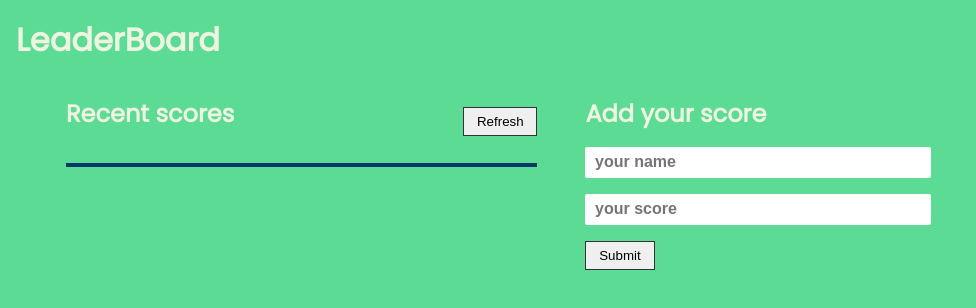
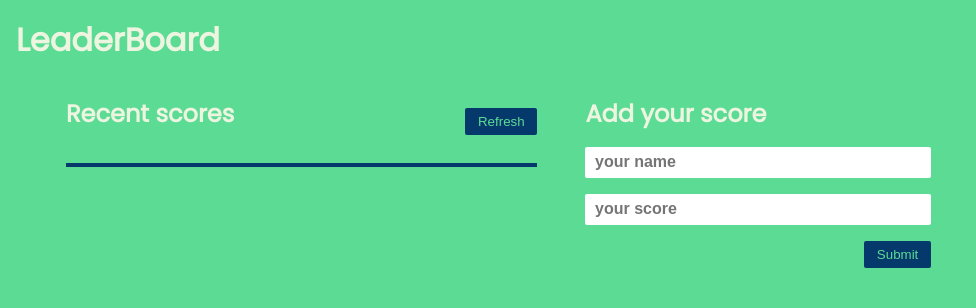
Before and after one commit to bahoz-ali/Leaderboard, a website built with webpack: page dist/index.html in a window 1280 px wide. Shown: the whole page, without its empty margins (0-976 px from the left). Built offline with nearby package versions, Linux system fonts and the light colour scheme; no server answers.

Commit message:
build the project

```diff
--- a/dist/index.html
+++ b/dist/index.html
@@ -13,7 +13,7 @@
       <div class="dashboard">
         <div class="dashboard__header">
           <h2>Recent scores</h2>
-          <button id="refresh" class="btn">Refresh</button>
+          <button id="refresh" class="btn btn--primary">Refresh</button>
         </div>
 
         <ul class="user_list"></ul>
@@ -34,7 +34,11 @@
             type="text"
             placeholder="your score"
           />
-          <button class="btn" id="add_score" type="button">Submit</button>
+          <div class="btn_container">
+            <button class="btn btn--primary" id="add_score" type="button">
+              Submit
+            </button>
+          </div>
         </form>
       </div>
     </section>
```
Also changed, not shown: dist/main.js (+1 -1 lines).
